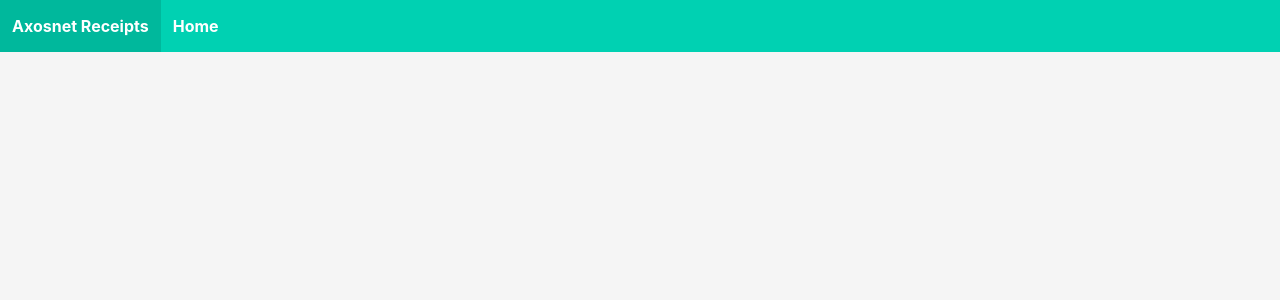
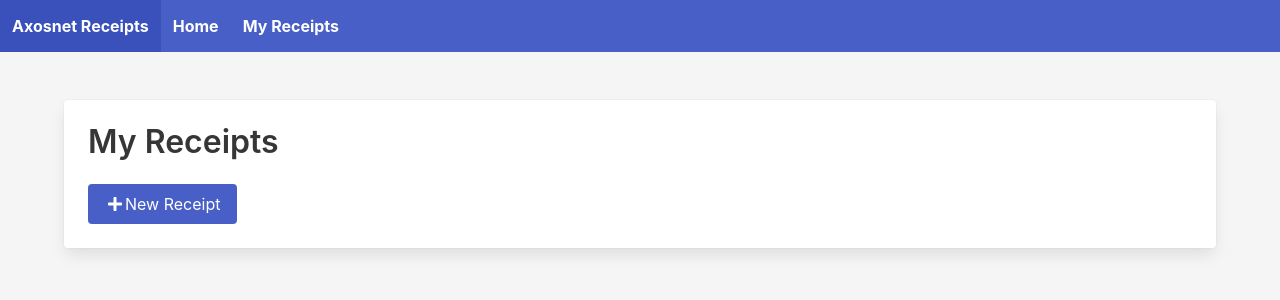
Before and after one commit to enriqueTolentino/AxosnetReceipts, a React (Create React App) app in the folder axosnet-web-app/: page /receipts in a window 1280 px wide. Shown: the top 300 px of the page. Built offline with nearby package versions, Linux system fonts and the light colour scheme.

Commit message:
Add Index Receipts page

```diff
--- a/axosnet-web-app/public/index.html
+++ b/axosnet-web-app/public/index.html
@@ -39,5 +39,6 @@
       To begin the development, run `npm start` or `yarn start`.
       To create a production bundle, use `npm run build` or `yarn build`.
     -->
+    <script defer src="https://use.fontawesome.com/releases/v5.3.1/js/all.js"></script>
   </body>
 </html>
--- a/axosnet-web-app/src/App.js
+++ b/axosnet-web-app/src/App.js
@@ -6,18 +6,18 @@ import Header from './components/layout/Header';
 
 // View Imports
 import Home from './views/Home';
+import ReceiptsIndex from './views/receipts/Index';
 
 function App() {
 	return (
 		<Router>
 			<Fragment>
 				<Header />
-				<div className="container is-fluid site-content">
-					<Switch>
-						<Route exact path="/" component={Home} />
-						{/* <Route exact path="/login" component={Login} /> */}
-					</Switch>
-				</div>
+				<Switch>
+					<Route exact path="/" component={Home} />
+					<Route exact path="/receipts" component={ReceiptsIndex} />
+					{/* <Route exact path="/login" component={Login} /> */}
+				</Switch>
 			</Fragment>
 		</Router>
 	);
--- a/axosnet-web-app/src/components/layout/Header.js
+++ b/axosnet-web-app/src/components/layout/Header.js
@@ -21,7 +21,7 @@ export class Header extends Component {
 	render() {
 
 		return (
-			<nav className="navbar is-primary" role="navigation" aria-label="main navigation">
+			<nav className="navbar is-link" role="navigation" aria-label="main navigation">
 				<div className="navbar-brand">
 					<Link to="/" className="navbar-item has-text-weight-bold">
 						Axosnet Receipts
@@ -41,6 +41,7 @@ export class Header extends Component {
 				<div className={'is-primary navbar-menu  ' + (this.state.menuActivo ? 'is-active' : '')}>
 					<div className="navbar-start">
 						<NavbarItem pathlink="/" textlink="Home" />
+						<NavbarItem pathlink="/receipts" textlink="My Receipts" />
 					</div>
 				</div>
 			</nav>
--- /dev/null
+++ b/axosnet-web-app/src/views/receipts/Index.js
@@ -0,0 +1,23 @@
+import React, { Component, Fragment } from 'react';
+import { Link } from 'react-router-dom';
+
+export class ReceiptsIndex extends Component {
+	render() {
+		return (
+			<Fragment>
+				<div className="section">
+					<div className="card container">
+						<div className="card-content">
+							<h3 className="title">My Receipts</h3>
+							<Link to="/receipts/create" className="button is-link">
+								<i className="fas fa-plus fa-fw" />New Receipt
+							</Link>
+						</div>
+					</div>
+				</div>
+			</Fragment>
+		);
+	}
+}
+
+export default ReceiptsIndex;
```
Also changed, not shown: axosnet-web-app/src/views/receipts/Create.js (added).
